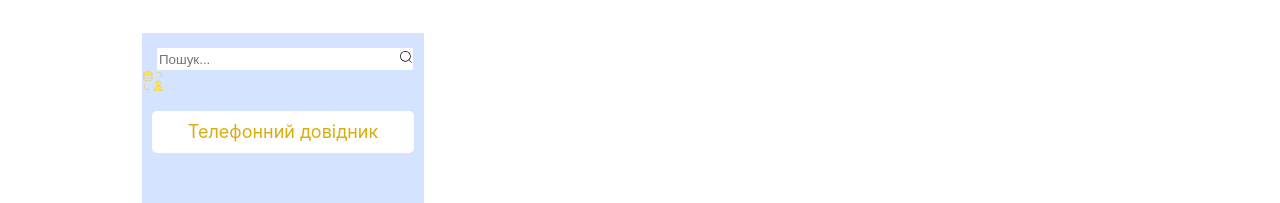
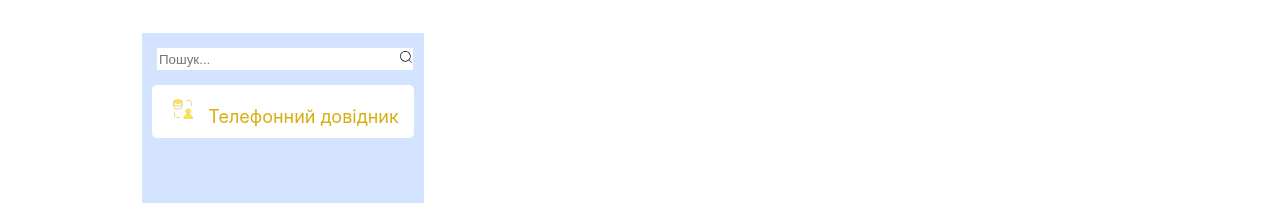
Before and after one commit to Tlassarick/Practicnew, a React (Create React App) app: page / in a window 1280 px wide. Shown: the part 340-543 px from the top of the page. Built offline with nearby package versions, Linux system fonts and the light colour scheme.

Commit message:
Add files via upload

```diff
--- a/src/Header/Header.css
+++ b/src/Header/Header.css
@@ -112,3 +112,9 @@
   cursor: pointer;
   padding-left: 7px;
 }
+.svg{
+  margin-left: 5px;
+  margin-right: 14px;
+  margin-top: 3px;
+  margin-bottom: 3px;
+}
--- a/src/Header/Header.js
+++ b/src/Header/Header.js
@@ -20,12 +20,14 @@ function Header({ username }) {
               </div>
             </div>
             <div className="directory-box">
+            <button className="directory-button">
               <svg
                 width="22"
                 height="22"
                 viewBox="0 0 22 22"
                 fill="none"
                 xmlns="http://www.w3.org/2000/svg"
+                className="svg"
               >
                 <path
                   d="M10.066 3.52829V9.13206C10.066 10.1637 8.18438 11 5.8632 11C3.54204 11 1.66037 10.1637 1.66037 9.13206V3.52829"
@@ -73,7 +75,8 @@ function Header({ username }) {
                   stroke-linejoin="round"
                 />
               </svg>
-              <button className="directory-button">Телефонний довідник</button>
+              Телефонний довідник
+              </button>
             </div>
           </div>
         </div>
```
